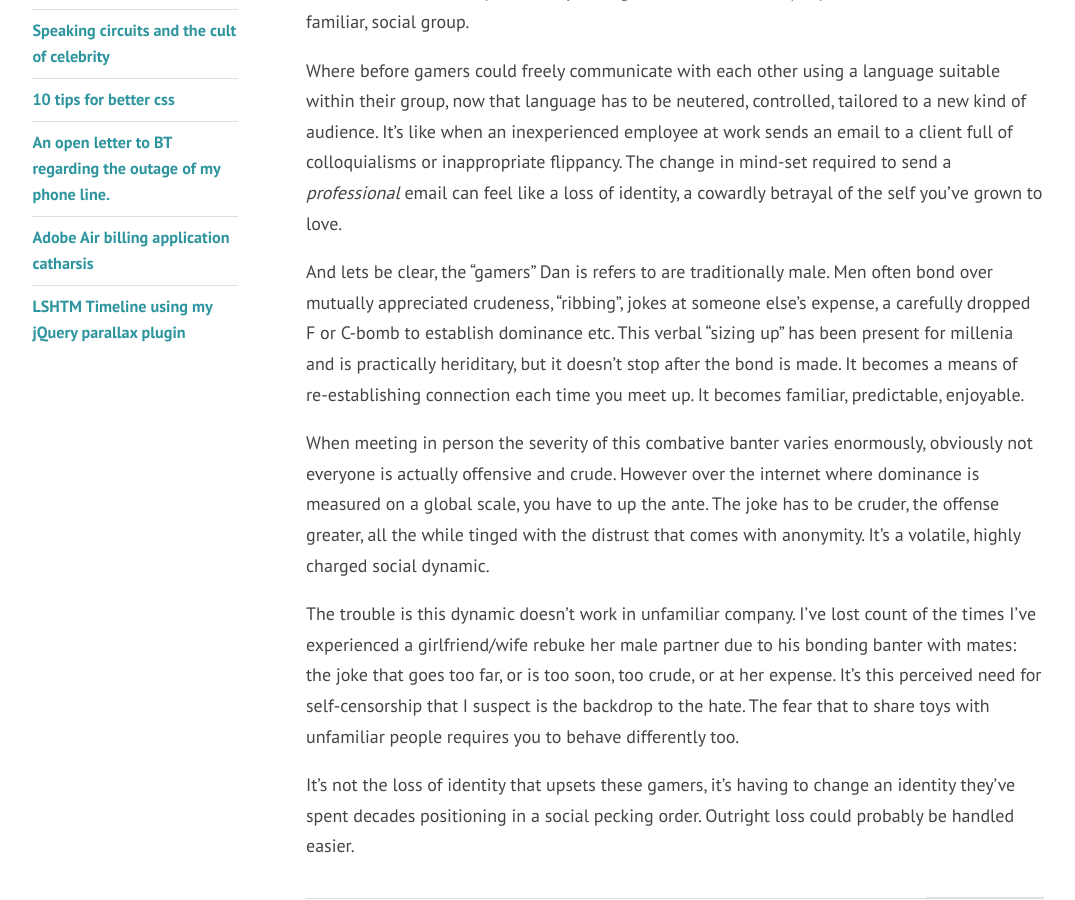
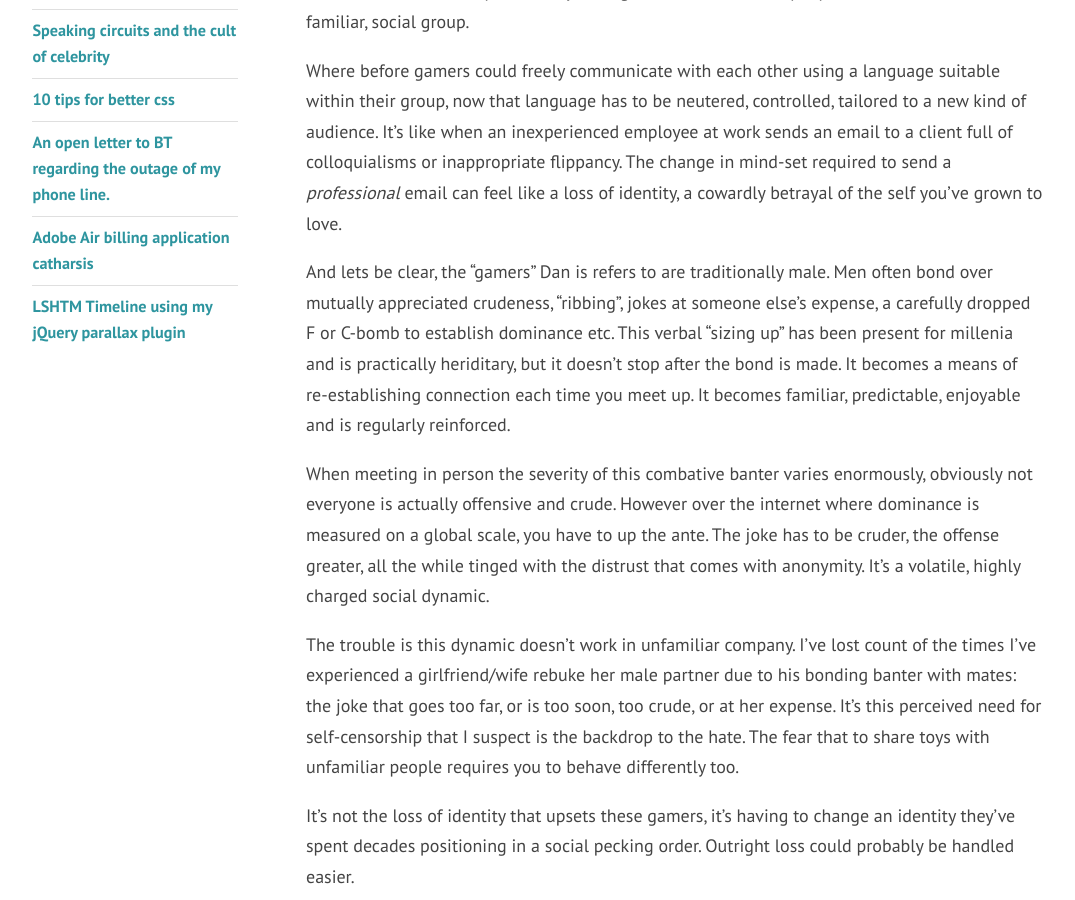
Before and after one commit to davecranwell/davecranwell.github.io, a Jekyll site: the page built from _posts/2014-08-27-death-of-gamers.md, in a window 1280 px wide and 900 px high, scrolled down 578 px. Shown: the whole window, without its empty margins (100-1175 px from the left). Built offline with Jekyll 4.4.1, drawn with Linux system fonts in a browser that asks for light colours; nearby versions of some CDN libraries; Markdown is read by kramdown in place of the engine named in the settings; comment, search, counter and statistics services are not loaded.

Commit message:
less strong

```diff
--- a/_posts/2014-08-27-death-of-gamers.md
+++ b/_posts/2014-08-27-death-of-gamers.md
@@ -11,7 +11,7 @@ Dan says *"They have astutely, and correctly identified what is going on here. T
 
 Where before gamers could freely communicate with each other using a language suitable within their group, now that language has to be neutered, controlled, tailored to a new kind of audience. It's like when an inexperienced employee at work sends an email to a client full of colloquialisms or inappropriate flippancy. The change in mind-set required to send a *professional* email can feel like a loss of identity, a cowardly betrayal of the self you've grown to love.
 
-And lets be clear, the "gamers" Dan is refers to are traditionally male. Men often bond over mutually appreciated crudeness, "ribbing", jokes at someone else's expense, a carefully dropped F or C-bomb to establish dominance etc. This verbal "sizing up" has been present for millenia and is practically heriditary, but it doesn't stop after the bond is made. It becomes a means of re-establishing connection each time you meet up. It becomes familiar, predictable, enjoyable.
+And lets be clear, the "gamers" Dan is refers to are traditionally male. Men often bond over mutually appreciated crudeness, "ribbing", jokes at someone else's expense, a carefully dropped F or C-bomb to establish dominance etc. This verbal "sizing up" has been present for millenia and is practically heriditary, but it doesn't stop after the bond is made. It becomes a means of re-establishing connection each time you meet up. It becomes familiar, predictable, enjoyable and is regularly reinforced.
 
 When meeting in person the severity of this combative banter varies enormously, obviously not everyone is actually offensive and crude. However over the internet where dominance is measured on a global scale, you have to up the ante. The joke has to be cruder, the offense greater, all the while tinged with the distrust that comes with anonymity. It's a volatile, highly charged social dynamic.
 
```
